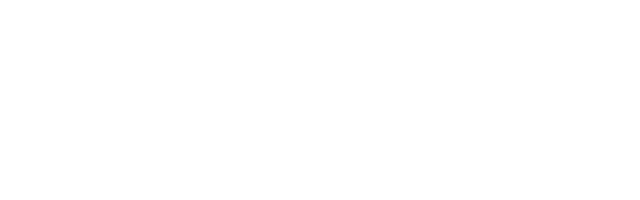
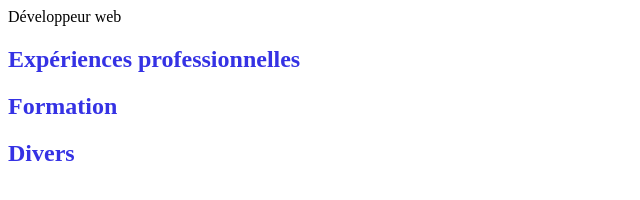
Before and after one commit to mamedaour/CV_MBENGUE, a plain HTML site: page index.html in a window 1280 px wide. Shown: the whole page, without its empty margins (0-640 px from the left). Drawn offline with Linux system fonts and the light colour scheme.

Commit message:
organiser le fichier html avec des balises structurelles et stylser les titres avec le ficfier CSS

```diff
--- a/index.html
+++ b/index.html
@@ -7,6 +7,29 @@
     <link rel="stylesheet" href="style.css">
 </head>
 <body>
+    <header> Développeur web </header>
+    <section>
+        <div>
+      <h1>
+        Expériences professionnelles
+      </h1>
+      </div>
+    </section>
+<section>
+    <div>
+    <h1>
+        Formation
+    </h1>
+    </div>
+</section>
+    <section>
+        <div>
+            <h1>
+                Divers
+            </h1>
+        </div>
+    </section>
+</section>
 
 </body>
 </html>
--- a/style.css
+++ b/style.css
@@ -0,0 +1,3 @@
+h1{
+    color: rgb(53, 50, 228);
+}
```
